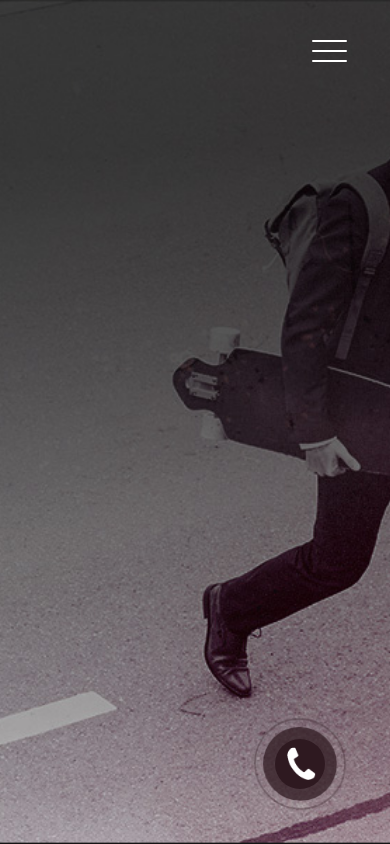
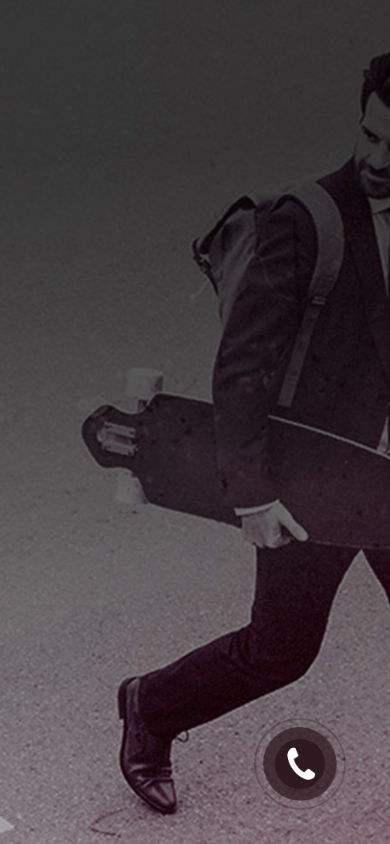
Before and after one commit to cristiansot/enquadre-website, a React (Create React App) app: page / in a window 390 px wide. Built offline with nearby package versions, Linux system fonts and the light colour scheme.

Commit message:
Hidden toggle button

```diff
--- a/src/App.css
+++ b/src/App.css
@@ -7,6 +7,10 @@
 * {
   box-sizing: border-box;
   user-select: none;
+}
+
+#overlay-button {
+  display: none !important;
 }
 
 a {
@@ -97,6 +101,10 @@ header {
   font-family: "Montserrat";
   font-size: clamp(0.66rem, 2vw, 1rem);
   letter-spacing: 0.5em;
+}
+
+.homeMobile {
+  display: none;
 }
 
 Slider{
@@ -208,14 +216,13 @@ h3 {
     z-index: 999 !important;
   }
 
-  /* section{
-    display: none;
-  } */
+  .homeMobile {
+    display: flex;
+    width: 106%;
+  }
 
   #whatsapp{
     display: flex;
     margin-bottom: -100px !important;
   }
-
-
 }
--- a/src/components/Code.js
+++ b/src/components/Code.js
@@ -22,6 +22,7 @@ import motion from '../assets/img/motion_graphics.jpg'
 import fotografia from '../assets/img/fotografia.jpg'
 import streaming from '../assets/img/eventos_streaming.jpg'
 import service from '../assets/img/service.jpg'
+import homeMobile from '../assets/img/mobile/home_mobile.jpg'
 
 const slides = [
   {
@@ -194,7 +195,7 @@ const Code = () => {
         className="first"
         bgUrl={home}
       >
-        <Button />
+      <img className='homeMobile' src={homeMobile} alt="Home Mobile" />        <Button />
       </Section>
 
       <Section
```
Also changed, not shown: src/assets/img/mobile/home_mobile.jpg (added).
